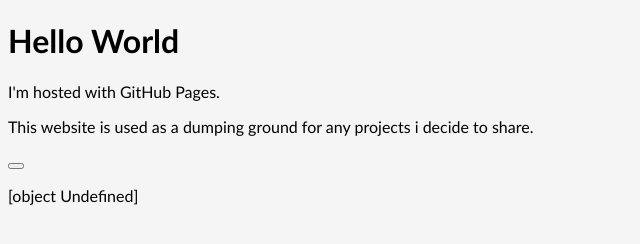
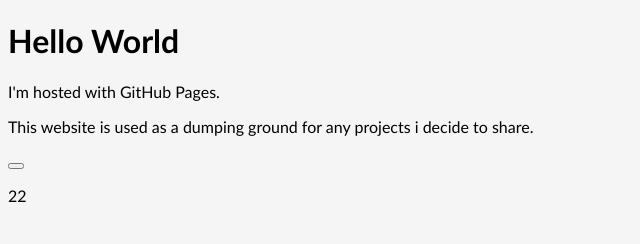
Before and after one commit to FLXYDEV/FLXYdev.github.io, a plain HTML site: page index.html in a window 1280 px wide. Both pictures are taken after a click on the button 16 px from the left and 165 px from the top of the page. Shown: the whole page, without its empty margins (0-640 px from the left). Drawn offline with Linux system fonts and the light colour scheme.

Commit message:
im an ididot

```diff
--- a/game.js
+++ b/game.js
@@ -17,5 +17,5 @@ button.onclick = () => {
     //}
     let randomX = Math.ceil(Math.random()*mapSize-1);
     let randomY = Math.ceil(Math.random()*mapSize-1);
-    text.innerHTML = toString(mapTiles[randomX][randomY]);
+    text.innerHTML = mapTiles[randomX][randomY];
 }
```
Also changed, not shown: index.html (+3 -0 lines).
